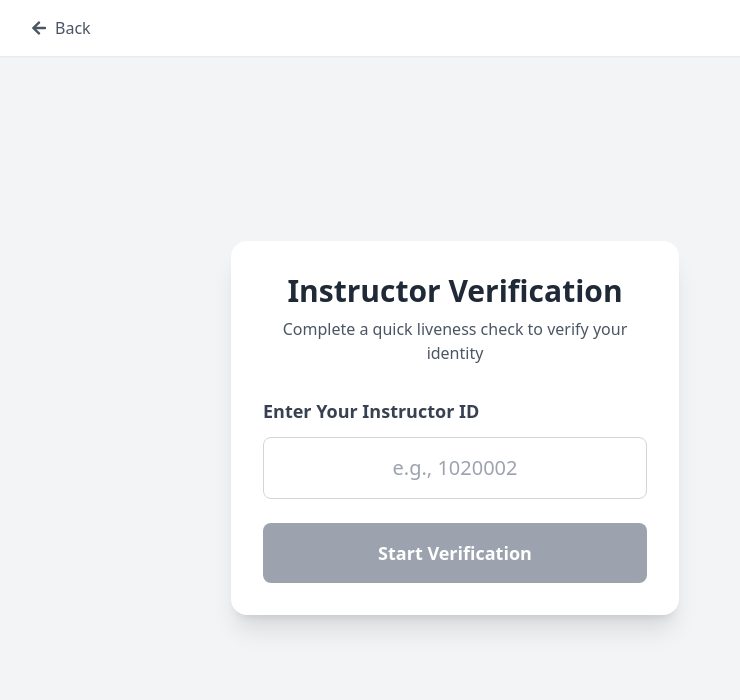
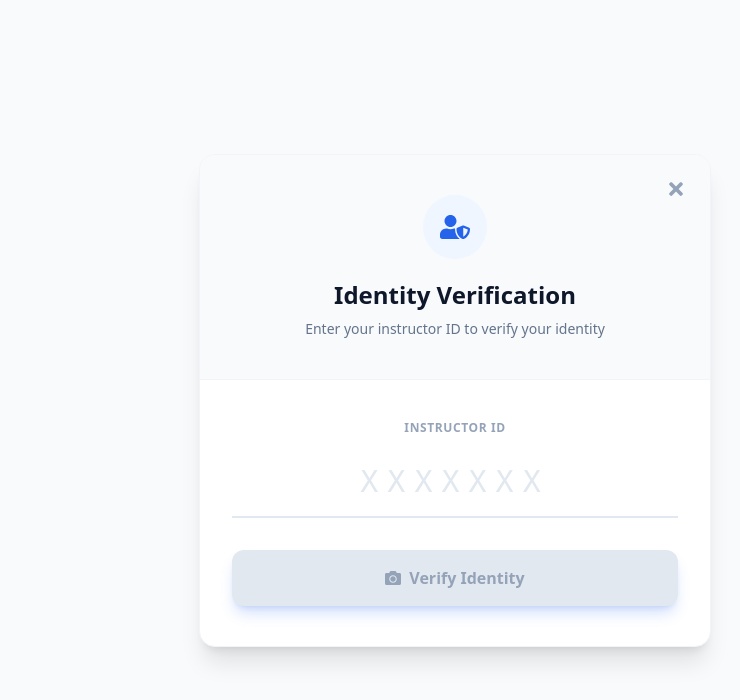
Before and after one commit to rexshimura/Instructor_Evaluation_System_with_Facial_Recognition, a React (Create React App) app in the folder frontend/: page /verify-instructor in a window 1280 px wide. Shown: the top 700 px of the page, without its empty margins (185-925 px from the left). Built offline with nearby package versions, Linux system fonts and the light colour scheme; no server answers; what aws-amplify, chartjs-plugin-datalabels would draw is missing.

Commit message:
Refined Version for UI in Instructor Face Recognition

```diff
--- a/frontend/src/pages/05-instructor/InstructorFaceRec.js
+++ b/frontend/src/pages/05-instructor/InstructorFaceRec.js
@@ -1,15 +1,23 @@
 import React, { useState } from "react";
 import { useNavigate } from "react-router-dom";
+import { FaceLivenessDetector } from "@aws-amplify/ui-react-liveness";
+import { Loader } from "@aws-amplify/ui-react";
 import {
-    FaceLivenessDetector,
-} from "@aws-amplify/ui-react-liveness";
-import { Loader } from "@aws-amplify/ui-react";
-import { FaCheck, FaExclamationTriangle, FaArrowLeft } from "react-icons/fa";
+    FaCheckCircle,
+    FaExclamationCircle,
+    FaTimes,
+    FaUserShield,
+    FaCamera,
+    FaRedo
+} from "react-icons/fa";
 import "@aws-amplify/ui-react/styles.css";
 
 const BACKEND_URL = process.env.REACT_APP_API_URL || "http://localhost:5000/rekognition";
 
 function InstructorFaceRec() {
+    // ==========================================
+    // LOGIC SECTION (Unchanged)
+    // ==========================================
     const [instructorID, setInstructorID] = useState("");
     const [sessionId, setSessionId] = useState(null);
     const [loading, setLoading] = useState(false);
@@ -29,7 +37,6 @@ function InstructorFaceRec() {
         setLoading(true);
         setVerificationResult(null);
         try {
-            console.log("🔄 Creating liveness session...");
             const response = await fetch(`${BACKEND_URL}/create-liveness-session`, {
                 method: "GET",
             });
@@ -40,12 +47,11 @@ function InstructorFaceRec() {
             }
 
             const data = await response.json();
-            console.log("✅ Session created:", data.sessionId);
             setSessionId(data.sessionId);
             setShowLiveness(true);
 
         } catch (error) {
-            console.error("❌ Error creating session:", error);
+            console.error("Error creating session:", error);
             setVerificationResult({
                 status: "error",
                 message: `Error starting verification: ${error.message}`,
@@ -59,7 +65,6 @@ function InstructorFaceRec() {
         setLoading(true);
 
         try {
-            console.log("🔄 Getting verification results...");
             const response = await fetch(`${BACKEND_URL}/get-verification-result`, {
                 method: "POST",
                 headers: {
@@ -72,11 +77,6 @@ function InstructorFaceRec() {
             });
 
             const data = await response.json();
-            console.log("📋 Verification API Response:", {
-                status: response.status,
-                statusText: response.statusText,
-                data: data
-            });
 
             if (response.ok && data.isMatch) {
                 setVerificationResult({
@@ -86,14 +86,11 @@ function InstructorFaceRec() {
                     instructor: data.instructor
                 });
 
-                console.log("✅ Instructor Verified:", data.instructor);
-
                 setTimeout(() => {
                     navigate(`/instructor-profile/${data.instructor.ins_id}`);
                 }, 3000);
 
             } else {
-                console.error("❌ Verification failed:", data);
                 setVerificationResult({
                     status: "error",
                     message: data.error || "Verification failed. Please try again.",
@@ -102,7 +99,6 @@ function InstructorFaceRec() {
             }
 
         } catch (error) {
-            console.error("❌ Error getting results:", error);
             setVerificationResult({
                 status: "error",
                 message: "Network error. Please check your connection and try again.",
@@ -114,7 +110,7 @@ function InstructorFaceRec() {
     };
 
     const handleError = (error) => {
-        console.error("❌ Liveness component error:", error);
+        console.error("Liveness component error:", error);
         setVerificationResult({
             status: "error",
             message: `Liveness check failed: ${error.message}. Please try again.`,
@@ -132,56 +128,56 @@ function InstructorFaceRec() {
     };
 
     const handleBack = () => {
-        navigate(-1); // Go back to previous page
+        navigate(-1);
     };
 
-    // Render result with better UI
+    // ==========================================
+    // UI SECTION
+    // ==========================================
+
     const renderResult = () => {
         if (!verificationResult) return null;
 
         const isSuccess = verificationResult.status === 'success';
 
         return (
-            <div className={`p-6 rounded-lg mt-6 ${
-                isSuccess ? 'bg-green-50 border border-green-200' : 'bg-red-50 border border-red-200'
+            <div className={`mt-8 p-6 rounded-xl border text-center transition-all duration-300 ${
+                isSuccess
+                    ? 'bg-green-50 border-green-200 text-green-800'
+                    : 'bg-red-50 border-red-200 text-red-800'
             }`}>
-                <div className="flex items-center gap-3 mb-3">
+                <div className="flex justify-center mb-4">
                     {isSuccess ? (
-                        <FaCheck className="text-green-600 text-2xl" />
+                        <FaCheckCircle className="text-4xl text-green-600" />
                     ) : (
-                        <FaExclamationTriangle className="text-red-600 text-2xl" />
+                        <FaExclamationCircle className="text-4xl text-red-600" />
                     )}
-                    <h2 className={`text-xl font-bold ${isSuccess ? 'text-green-800' : 'text-red-800'}`}>
+                </div>
+
+                <h2 className="text-lg font-bold mb-2">
                     {verificationResult.message}
                 </h2>
-                </div>
 
                 {verificationResult.details && (
-                    <p className={`${isSuccess ? 'text-green-700' : 'text-red-700'} mb-3`}>
+                    <p className={`text-sm mb-4 ${isSuccess ? 'text-green-700' : 'text-red-700'}`}>
                         {verificationResult.details}
                     </p>
                 )}
 
                 {isSuccess ? (
-                    <div className="text-green-700">
-                        <p>Redirecting to your profile...</p>
-                        <div className="mt-2 w-full bg-green-200 rounded-full h-2">
-                            <div className="bg-green-600 h-2 rounded-full animate-pulse"></div>
+                    <div className="flex flex-col items-center mt-4">
+                        <div className="w-full max-w-[200px] bg-green-200 rounded-full h-1.5">
+                            <div className="bg-green-600 h-1.5 rounded-full" style={{width: '100%'}}></div>
                         </div>
+                        <span className="text-xs text-green-600 mt-2 font-medium">Redirecting to profile...</span>
                     </div>
                 ) : (
-                    <div className="flex gap-3 mt-4">
+                    <div className="flex gap-3 justify-center mt-4">
                         <button
                             onClick={handleRetry}
-                            className="px-4 py-2 bg-blue-600 text-white rounded-lg hover:bg-blue-700 transition"
+                            className="flex items-center gap-2 px-5 py-2.5 bg-white border border-red-300 text-red-700 rounded-lg hover:bg-red-50 transition shadow-sm font-medium text-sm"
                         >
-                            Try Again
-                        </button>
-                        <button
-                            onClick={handleBack}
-                            className="px-4 py-2 bg-gray-600 text-white rounded-lg hover:bg-gray-700 transition"
-                        >
-                            Go Back
+                            <FaRedo className="text-xs" /> Try Again
                         </button>
                     </div>
                 )}
@@ -190,68 +186,94 @@ function InstructorFaceRec() {
     };
 
     return (
-        <div className="min-h-screen bg-gray-100 flex flex-col">
-            {/* Navigation */}
-            <div className="bg-white shadow-sm">
-                <div className="max-w-4xl mx-auto px-6 py-4">
+        <div className="min-h-screen bg-slate-50 text-slate-800 font-sans flex flex-col items-center justify-center p-4">
+
+            {/* Main Content Card */}
+            <div className="w-full max-w-lg bg-white rounded-2xl shadow-xl border border-slate-100 overflow-hidden relative">
+
+                {/* Top Right Circular Back/Close Button */}
                 <button
                     onClick={handleBack}
-                        className="flex items-center gap-2 text-gray-600 hover:text-gray-900 transition"
+                    className="absolute top-4 right-4 p-2 rounded-full text-slate-400 hover:bg-slate-100 hover:text-slate-600 transition-all duration-200 z-10"
+                    title="Go Back"
                 >
-                        <FaArrowLeft /> Back
+                    <FaTimes size={20} />
                 </button>
+
+                {/* Card Header */}
+                <div className="bg-slate-50 px-8 py-10 text-center border-b border-slate-100">
+                    <div className="inline-flex items-center justify-center w-16 h-16 bg-blue-50 text-blue-600 rounded-full mb-5">
+                        <FaUserShield className="text-3xl" />
                     </div>
+                    <h1 className="text-2xl font-bold text-slate-900">
+                        Identity Verification
+                    </h1>
+                    <p className="text-slate-500 text-sm mt-2">
+                        Enter your instructor ID to verify your identity
+                    </p>
                 </div>
 
-            {/* Main Content */}
-            <div className="flex-1 flex items-center justify-center p-6">
-                <div className="max-w-md w-full bg-white rounded-2xl shadow-xl p-8">
-                    <h1 className="text-3xl font-bold text-gray-800 mb-2 text-center">
-                        Instructor Verification
-                    </h1>
-                    <p className="text-gray-600 text-center mb-8">
-                        Complete a quick liveness check to verify your identity
+                {/* Card Body */}
+                <div className="p-8 pb-10">
+                    {loading && !showLiveness && !verificationResult ? (
+                        <div className="flex flex-col items-center py-8">
+                            <Loader size="large" variation="linear" />
+                            <p className="text-slate-500 text-sm mt-6 font-medium">
+                                Initializing verification...
                             </p>
+                        </div>
+                    ) : (
+                        !loading && !showLiveness && !verificationResult && (
+                            <div className="space-y-8">
 
-                    {loading && (
-                        <div className="text-center py-8">
-                            <Loader size="large" />
-                            <p className="text-gray-600 mt-4">Processing verification...</p>
-                        </div>
-                    )}
-
-                    {!loading && !showLiveness && !verificationResult && (
-                        <>
-                            <div className="mb-6">
-                                <label htmlFor="instructorID" className="block text-lg font-bold text-gray-700 mb-3 text-left">
-                                    Enter Your Instructor ID
+                                {/* Input Section */}
+                                <div className="space-y-3 pt-2">
+                                    <label
+                                        htmlFor="instructorID"
+                                        className="block text-xs font-bold text-slate-400 uppercase tracking-wider text-center"
+                                    >
+                                        Instructor ID
                                     </label>
                                     <input
                                         type="text"
                                         id="instructorID"
                                         value={instructorID}
                                         onChange={(e) => setInstructorID(e.target.value)}
-                                    placeholder="e.g., 1020002"
-                                    className="w-full p-4 border border-gray-300 rounded-lg text-center text-xl focus:border-blue-500 focus:ring-2 focus:ring-blue-200 transition"
-                                    disabled={loading}
+                                        placeholder="XXXXXXX"
+                                        maxLength={15}
+                                        className="w-full text-center text-3xl font-mono tracking-[0.3em] text-slate-800 placeholder-slate-200 border-b-2 border-slate-200 py-4 focus:border-blue-600 focus:outline-none bg-transparent transition-colors"
                                     />
                                 </div>
 
+                                {/* Action Button */}
                                 <button
                                     onClick={handleStartLivenessCheck}
-                                disabled={loading || !instructorID.trim()}
-                                className="w-full py-4 bg-green-600 text-white font-bold rounded-lg hover:bg-green-700 disabled:bg-gray-400 disabled:cursor-not-allowed transition text-lg"
+                                    disabled={!instructorID.trim()}
+                                    className="w-full py-4 bg-blue-600 text-white rounded-xl font-semibold hover:bg-blue-700 focus:ring-4 focus:ring-blue-100 disabled:bg-slate-200 disabled:text-slate-400 disabled:cursor-not-allowed transition-all flex items-center justify-center gap-2 shadow-lg shadow-blue-600/20 mt-4"
                                 >
-                                Start Verification
+                                    <FaCamera /> Verify Identity
                                 </button>
-                        </>
+                            </div>
+                        )
                     )}
 
                     {renderResult()}
+                </div>
+            </div>
 
+            {/* Liveness Modal */}
             {showLiveness && sessionId && (
-                        <div className="fixed inset-0 bg-black bg-opacity-50 flex items-center justify-center z-50">
-                            <div className="bg-white rounded-lg p-4 max-w-2xl w-full mx-4">
+                <div className="fixed inset-0 bg-black/90 backdrop-blur-sm z-50 flex items-center justify-center p-4">
+                    <div className="w-full max-w-xl relative">
+                        {/* Close Button */}
+                        <button
+                            onClick={handleRetry}
+                            className="absolute -top-12 right-0 text-white/80 hover:text-white text-sm flex items-center gap-2 transition-colors"
+                        >
+                            Cancel <FaTimes />
+                        </button>
+
+                        <div className="bg-black rounded-2xl overflow-hidden shadow-2xl border border-slate-800 relative">
                             <FaceLivenessDetector
                                 sessionId={sessionId}
                                 region="us-east-1"
@@ -259,15 +281,18 @@ function InstructorFaceRec() {
                                 onError={handleError}
                                 config={{
                                     "face-liveness-detector": {
-                                            showStartScreen: false
+                                        showStartScreen: false,
+                                        instructionTextColor: "white",
                                     }
                                 }}
                             />
                         </div>
+                        <p className="text-center text-slate-400 text-sm mt-6">
+                            Please center your face in the oval
+                        </p>
+                    </div>
                 </div>
             )}
-                </div>
-            </div>
         </div>
     );
 }
```
Also changed, not shown: 1 other file (tests, documents, lock files or other folders). Lines whose indentation alone changed are shown as unchanged.
